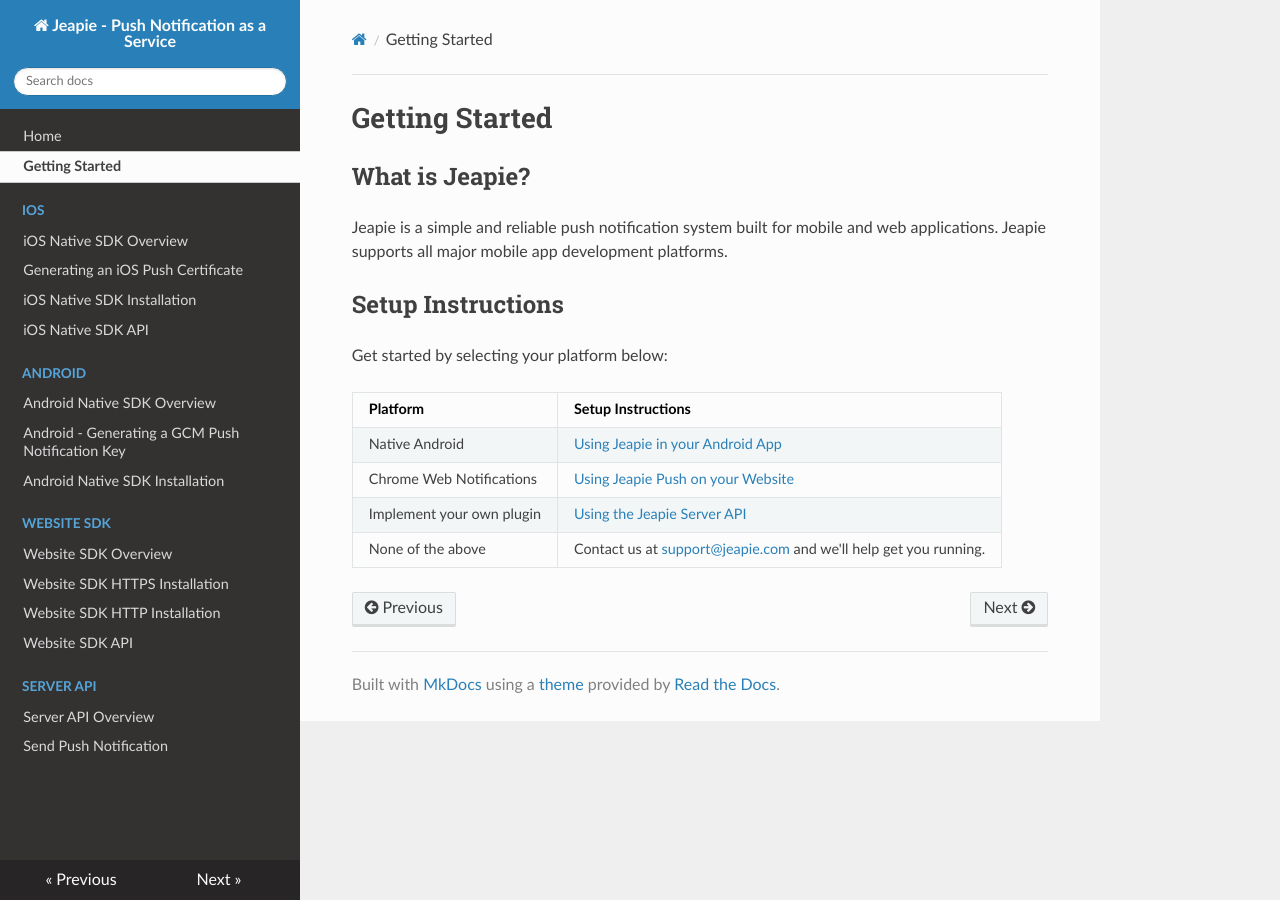
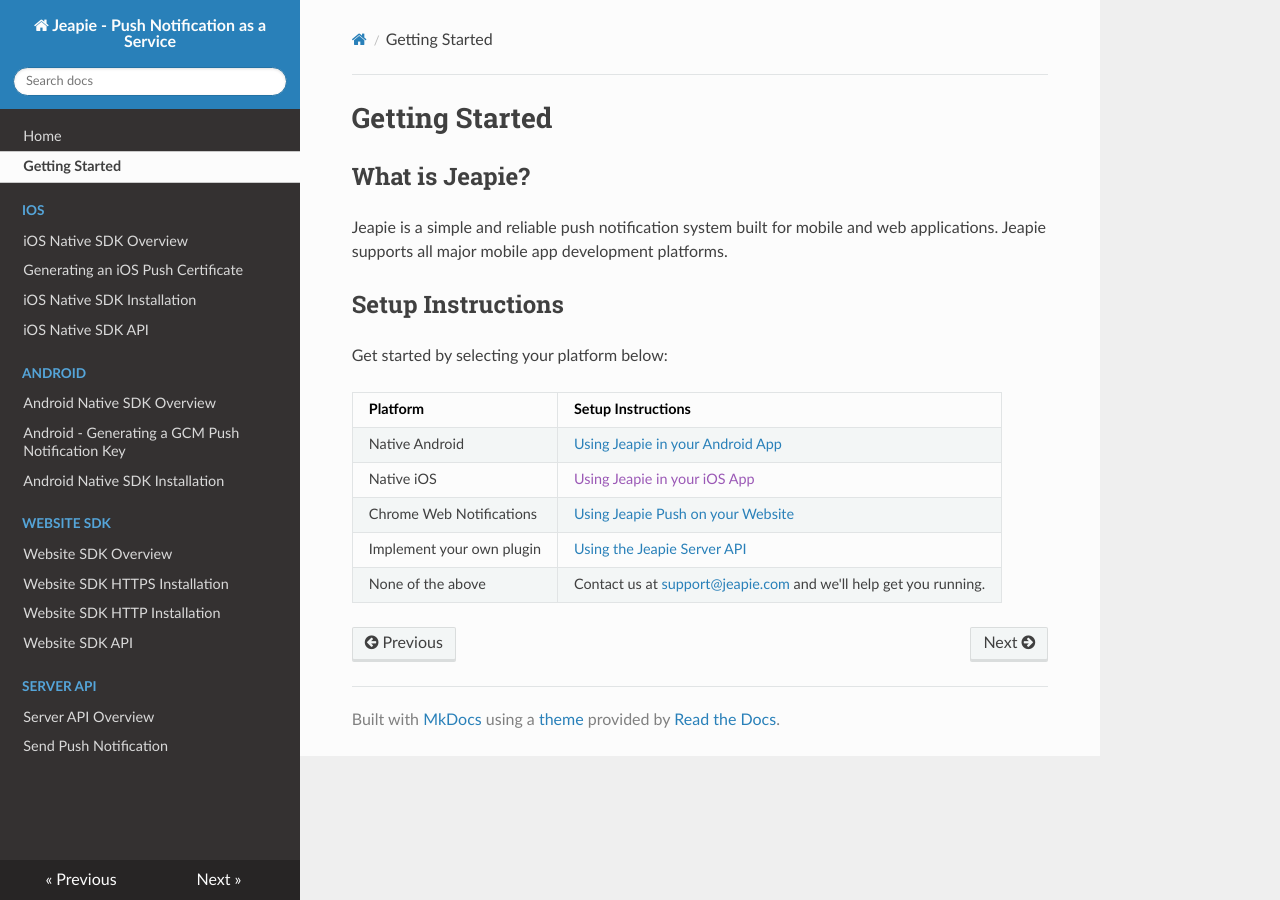
Before and after one commit to Jeapie/jeapie-docs, an MkDocs documentation site: the page built from docs/Getting-Started.md, in a window 1280 px wide. Built offline with MkDocs 1.6.1, drawn with Linux system fonts in a browser that asks for light colours; nearby versions of some CDN libraries; old or Windows-style settings are respelled for this version of MkDocs.

Commit message:
Update Getting-Started.md

```diff
--- a/docs/Getting-Started.md
+++ b/docs/Getting-Started.md
@@ -10,6 +10,7 @@ Get started by selecting your platform below:
 | Platform                           | Setup Instructions                                                   |
 |------------------------------------|----------------------------------------------------------------------|
 |Native Android                      | [Using Jeapie in your Android App](Android/Android-Native-SDK-Overview.md)|
+|Native iOS                          | [Using Jeapie in your iOS App]()|
 |Chrome Web Notifications            | [Using Jeapie Push on your Website](Websdk/Website-SDK-Overview.md)      |
 |Implement your own plugin           | [Using the Jeapie Server API](API/Server-API-Overview.md)             |
 |None of the above                   | Contact us at <a href="mailto:support@jeapie.com">support@jeapie.com</a> and we'll help get you running.  |
```
